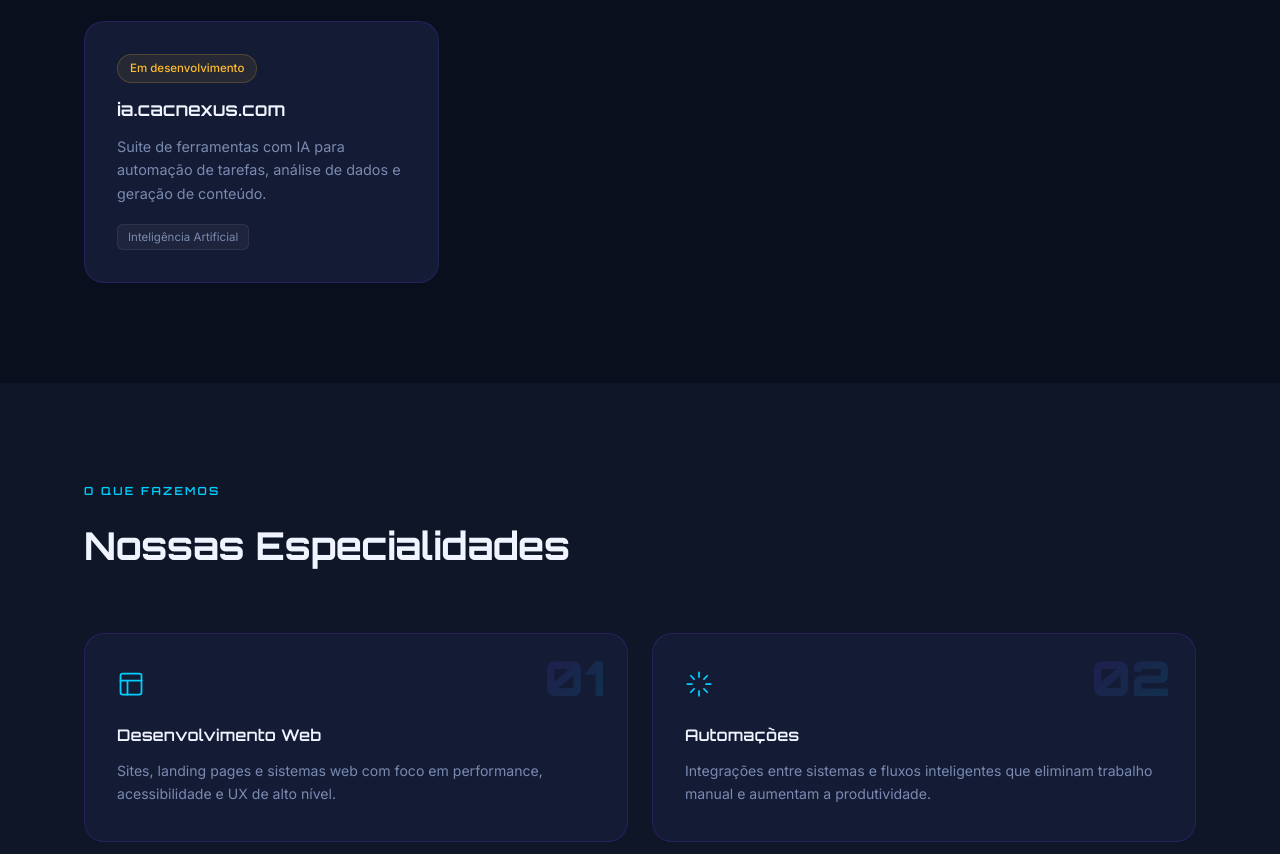
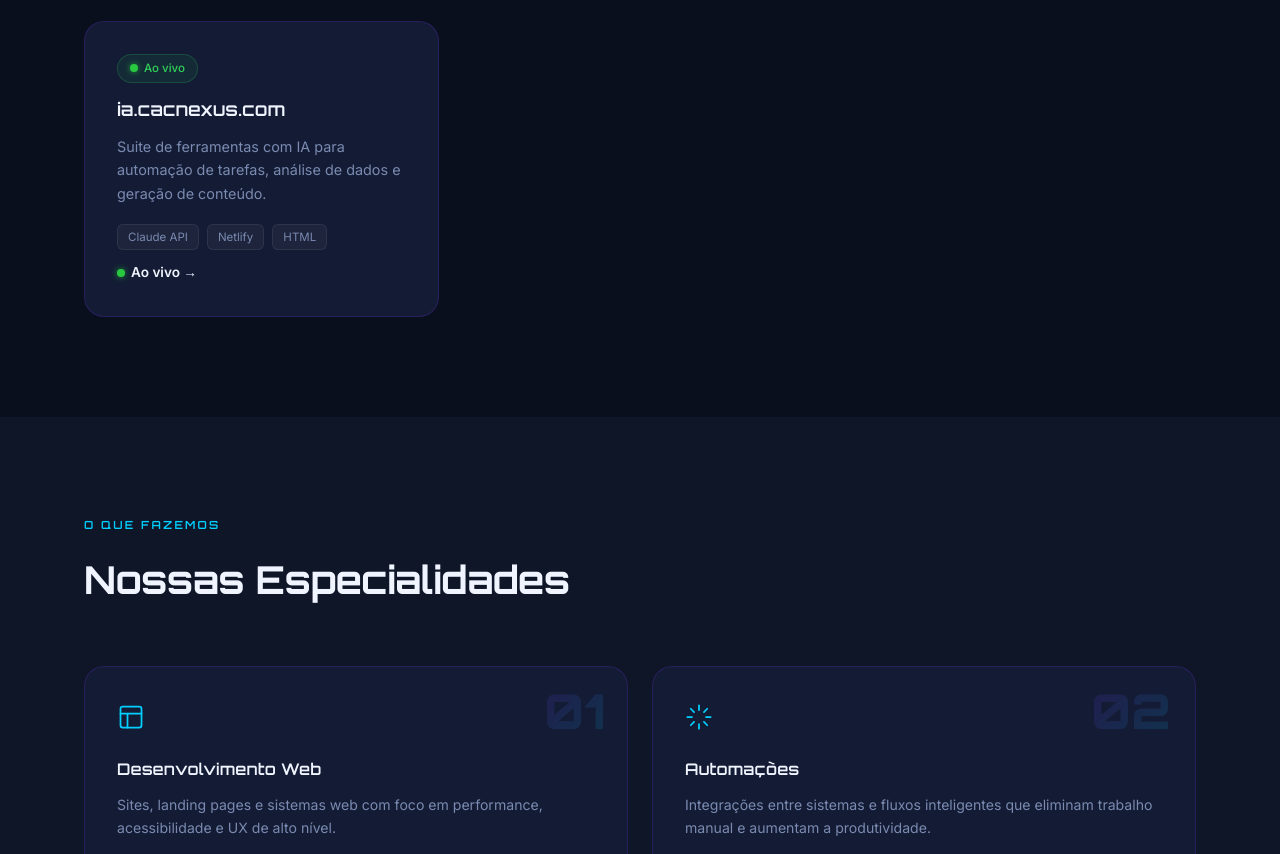
Before and after one commit to cacnew/cacnexus-landing, a plain HTML site: page index.html in a window 1280 px wide. Shown: the part 1336-2190 px from the top of the page. Drawn offline with Linux system fonts and the light colour scheme.

Commit message:
feat: atualiza card ia.cacnexus.com — badge ao vivo, link visitar site e tags Claude API · Netlify · HTML

```diff
--- a/css/style.css
+++ b/css/style.css
@@ -626,6 +626,12 @@ button {
   border: 1px solid rgba(254, 188, 46, 0.2);
 }
 
+.project-status--live {
+  color: #30d158;
+  background: rgba(48, 209, 88, 0.08);
+  border: 1px solid rgba(48, 209, 88, 0.2);
+}
+
 .project-title {
   font-family: var(--font-display);
   font-size: 1.15rem;
--- a/index.html
+++ b/index.html
@@ -144,15 +144,20 @@
         <!-- Card 3 -->
         <article class="project-card reveal">
           <div class="project-card-inner">
-            <div class="project-status project-status--wip">Em desenvolvimento</div>
+            <div class="project-status project-status--live"><span class="live-dot" aria-hidden="true"></span> Ao vivo</div>
             <h3 class="project-title">ia.cacnexus.com</h3>
             <p class="project-desc">
               Suite de ferramentas com IA para automação de tarefas, análise de dados e geração de conteúdo.
             </p>
             <div class="project-footer">
               <div class="project-tech">
-                <span class="tech-tag">Inteligência Artificial</span>
+                <span class="tech-tag">Claude API</span>
+                <span class="tech-tag">Netlify</span>
+                <span class="tech-tag">HTML</span>
               </div>
+              <a href="https://ia.cacnexus.com" target="_blank" rel="noopener noreferrer" class="project-link">
+                <span class="live-dot" aria-hidden="true"></span> Ao vivo →
+              </a>
             </div>
           </div>
           <div class="project-card-glow" aria-hidden="true"></div>
```
